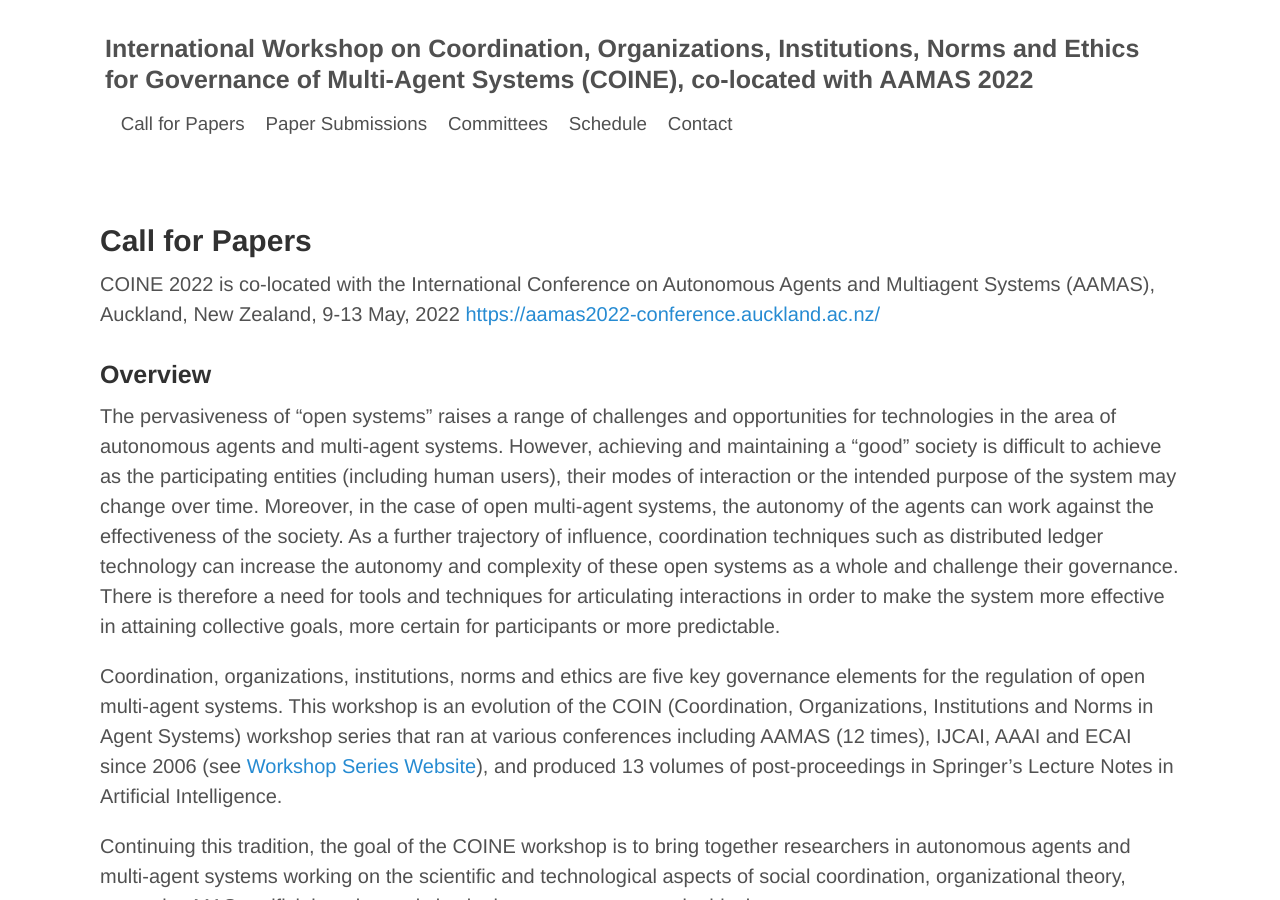
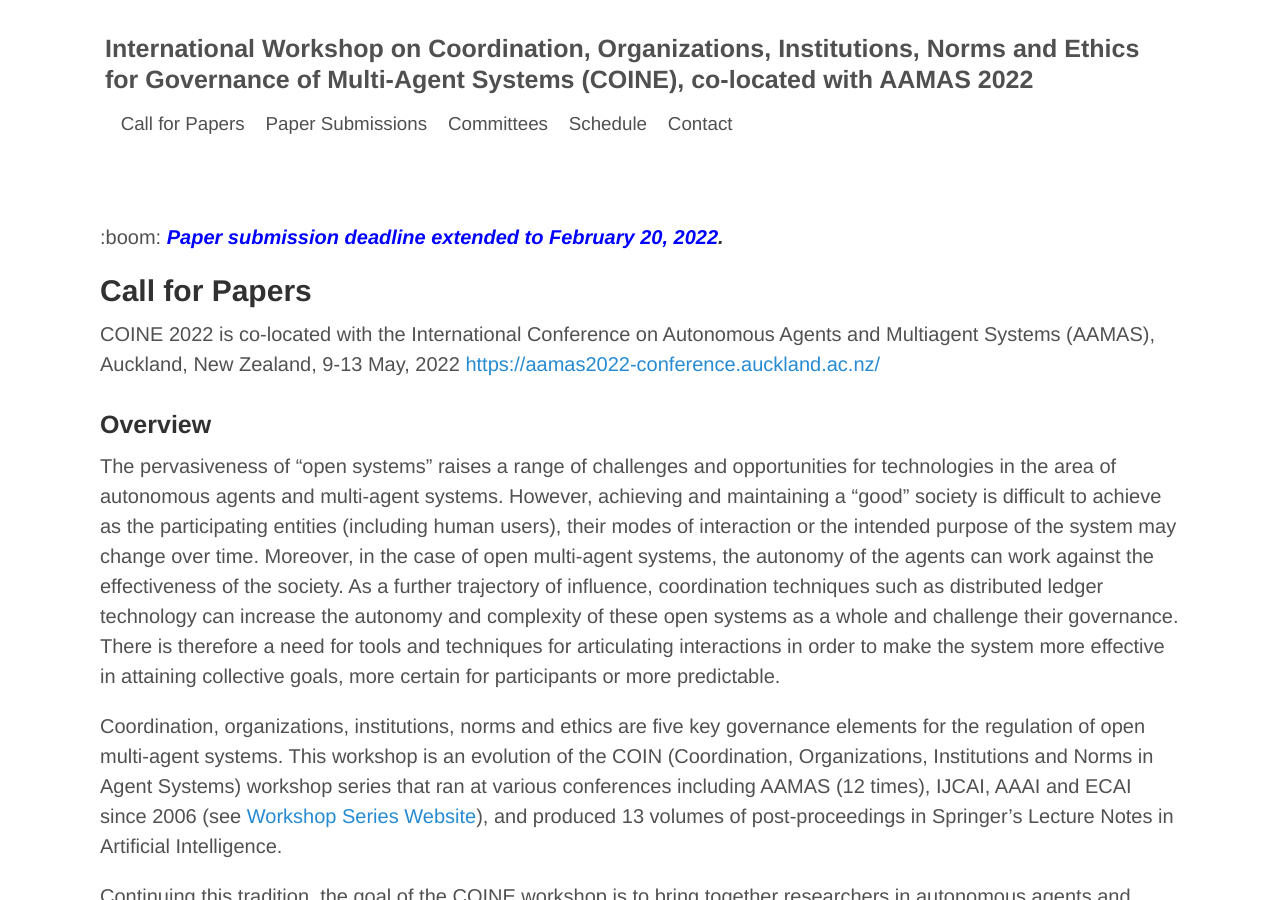
Before and after one commit to jithincheriyan/coine-2022-auckland, a Jekyll site: the page built from call_for_papers.md, in a window 1280 px wide and 900 px high. Built offline with Jekyll 4.4.1, drawn with Linux system fonts in a browser that asks for light colours.

Commit message:
Update call_for_papers.md

```diff
--- a/call_for_papers.md
+++ b/call_for_papers.md
@@ -2,6 +2,7 @@
 layout: default
 title: COINE
 ---
+:boom: __*<span style="color:blue">Paper submission deadline extended to February 20, 2022</span>.*__
 
 ## Call for Papers
 COINE 2022 is co-located with the International Conference on Autonomous Agents and Multiagent Systems (AAMAS), Auckland, New Zealand, 9-13 May, 2022 [https://aamas2022-conference.auckland.ac.nz/](https://aamas2022-conference.auckland.ac.nz/)
@@ -33,7 +34,7 @@ COINE inherited COIN's B-rating on the Computing Research and Education Associat
 
 
 ### Important Dates (Updated)
-- Paper submission: ~~January 30, 2022~~ February 13, 2022
+- Paper submission: ~~January 30, 2022~~ ~~February 13, 2022~~ February 20, 2022 💥
 - Author notifications: ~~February 27, 2022~~ March 13, 2022
 - Camera-ready deadline: ~~March 4, 2022~~ March 20, 2022
 - Workshop: May 9 or 10, 2022
```
